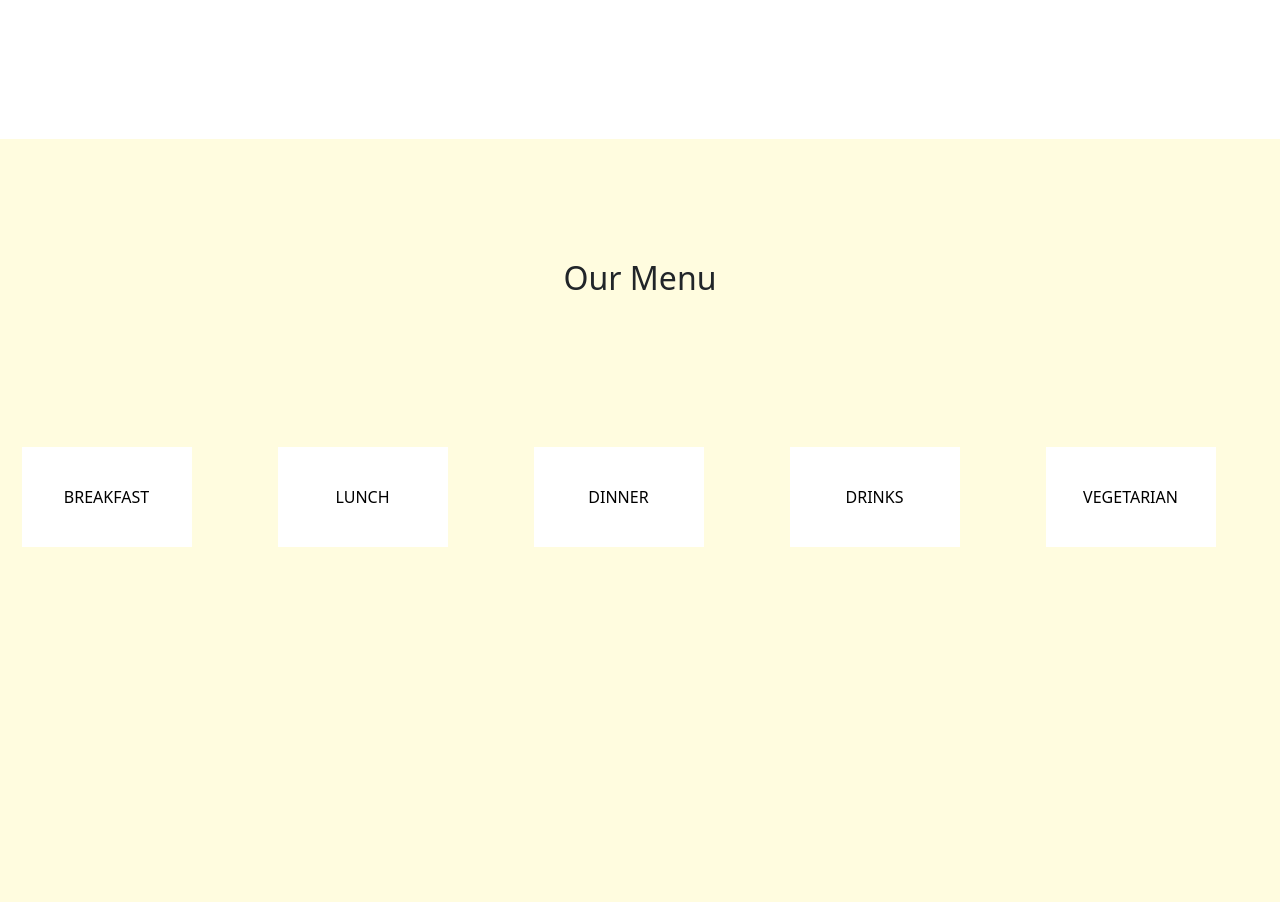
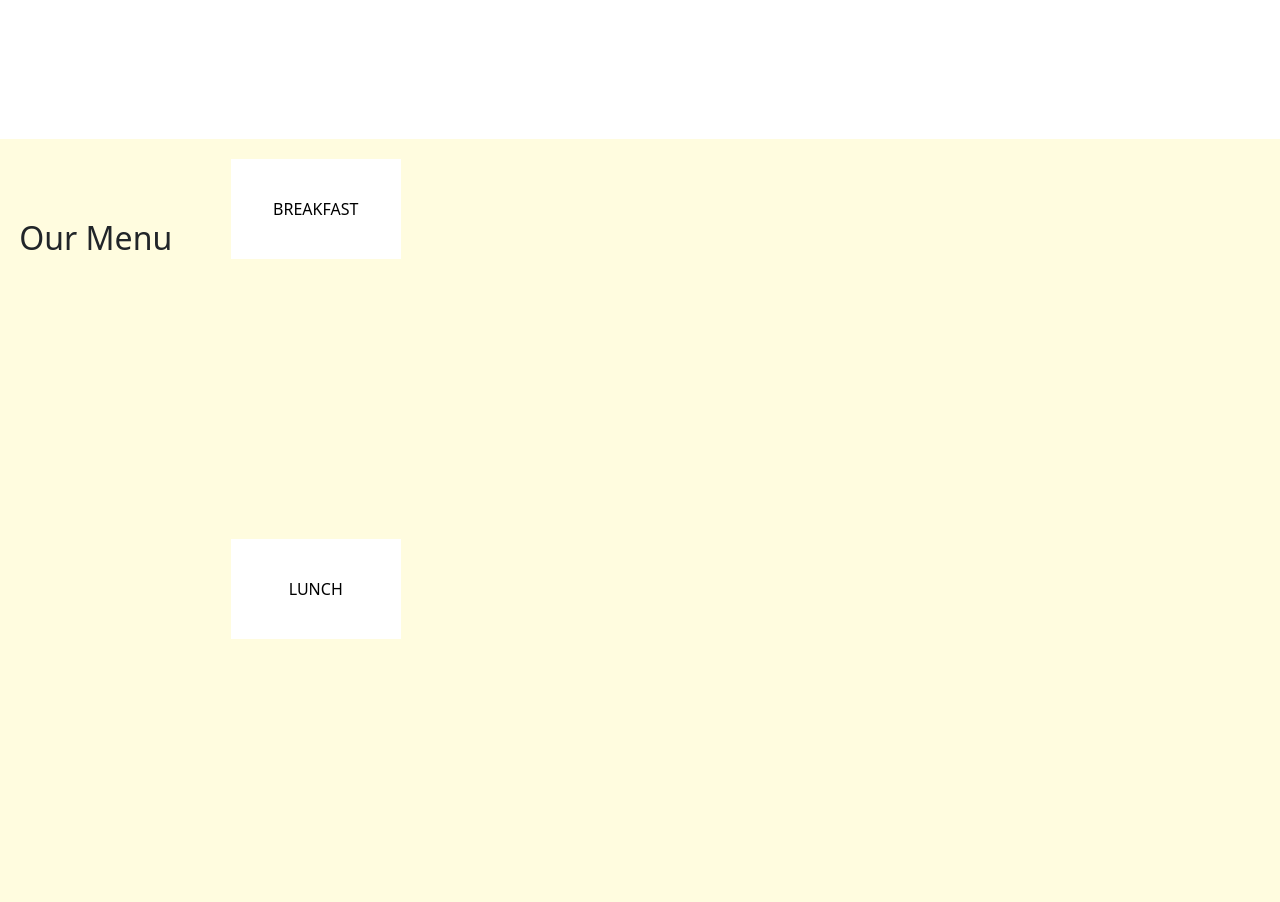
Before and after one commit to KateM3d/restaurant_portfolio, a plain HTML site: page index.html in a window 1280 px wide. Shown: the part 1600-2502 px from the top of the page. Drawn offline with nearby package versions, Linux system fonts and the light colour scheme; files that its build step writes are made by us from their sources.

Commit message:
corrected section styles for section ourMenu

```diff
--- a/style.scss
+++ b/style.scss
@@ -134,12 +134,14 @@
     .ourMenu {
         height: 100vh;
         background: rgb(255, 252, 223);
+        display: flex;
+        flex-flow: column wrap;
+        align-items: center;
         &_heading {
             text-align: center;
-            padding: 120px;
+            padding: 80px 0 50px;
         }
         &_container {
-            margin-top: 30px;
             display: flex;
             flex-flow: row wrap;
             justify-content: space-around;
@@ -147,6 +149,7 @@
         &_btn {
             width: 170px;
             height: 100px;
+            margin: 20px;
             border: none;
             background-color: $fontColor;
             align-items: center;
@@ -157,4 +160,24 @@
                 text-shadow: 2px 2px 2px black;
             }
         }
+        &_selected {
+            margin-top: 60px;
+            display: flex;
+            flex-flow: column wrap;
+            justify-content: center;
+            width: 80%;
+            height: 40vh;
+            &_options {
+                justify-content: center;
+                padding: 20px;
+            }
+            &_text {
+                margin-top: 15px;
+                font-size: 15px;
+                text-align: center;
+            }
+            &_img {
+                width: 200px;
+            }
+        }
     }
```
